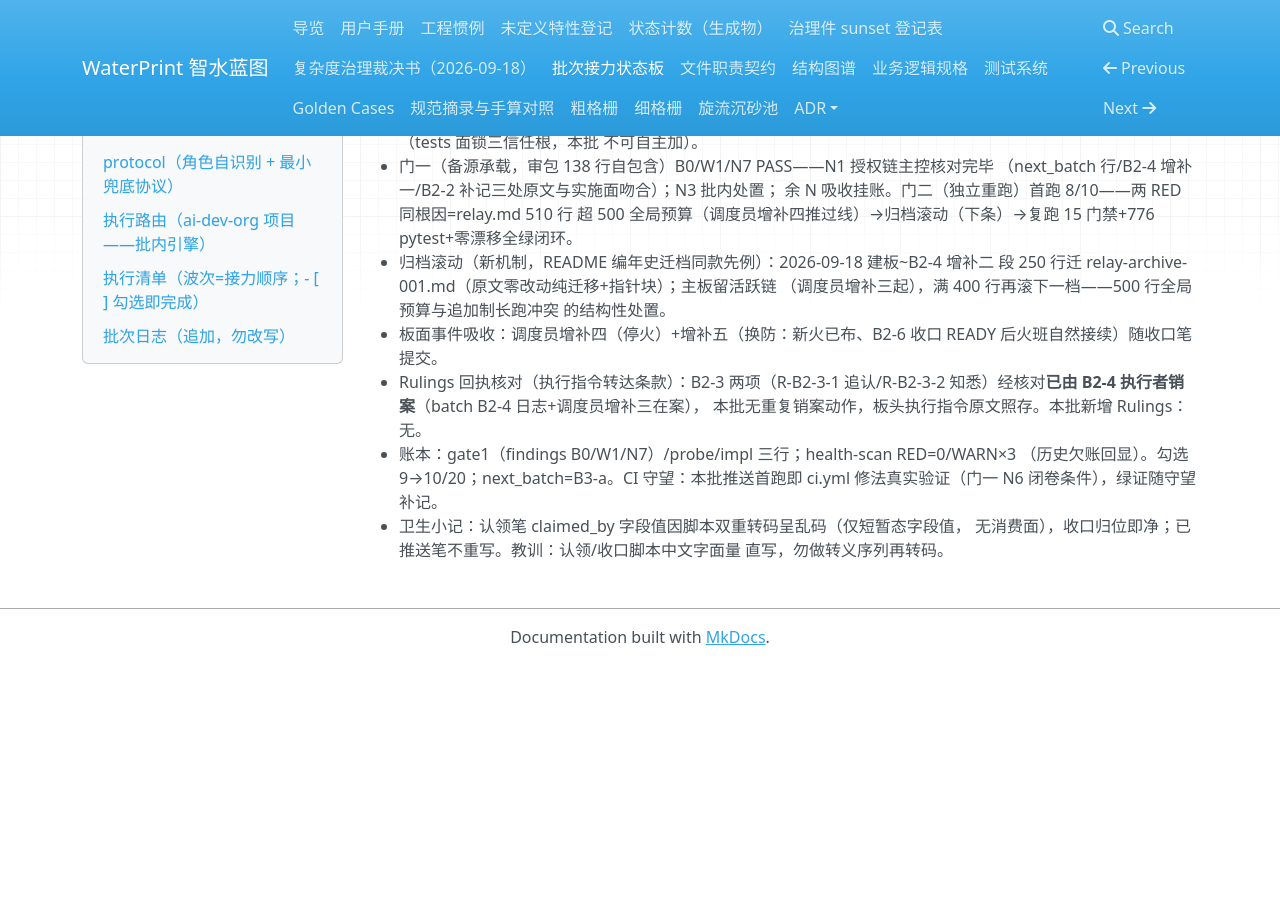
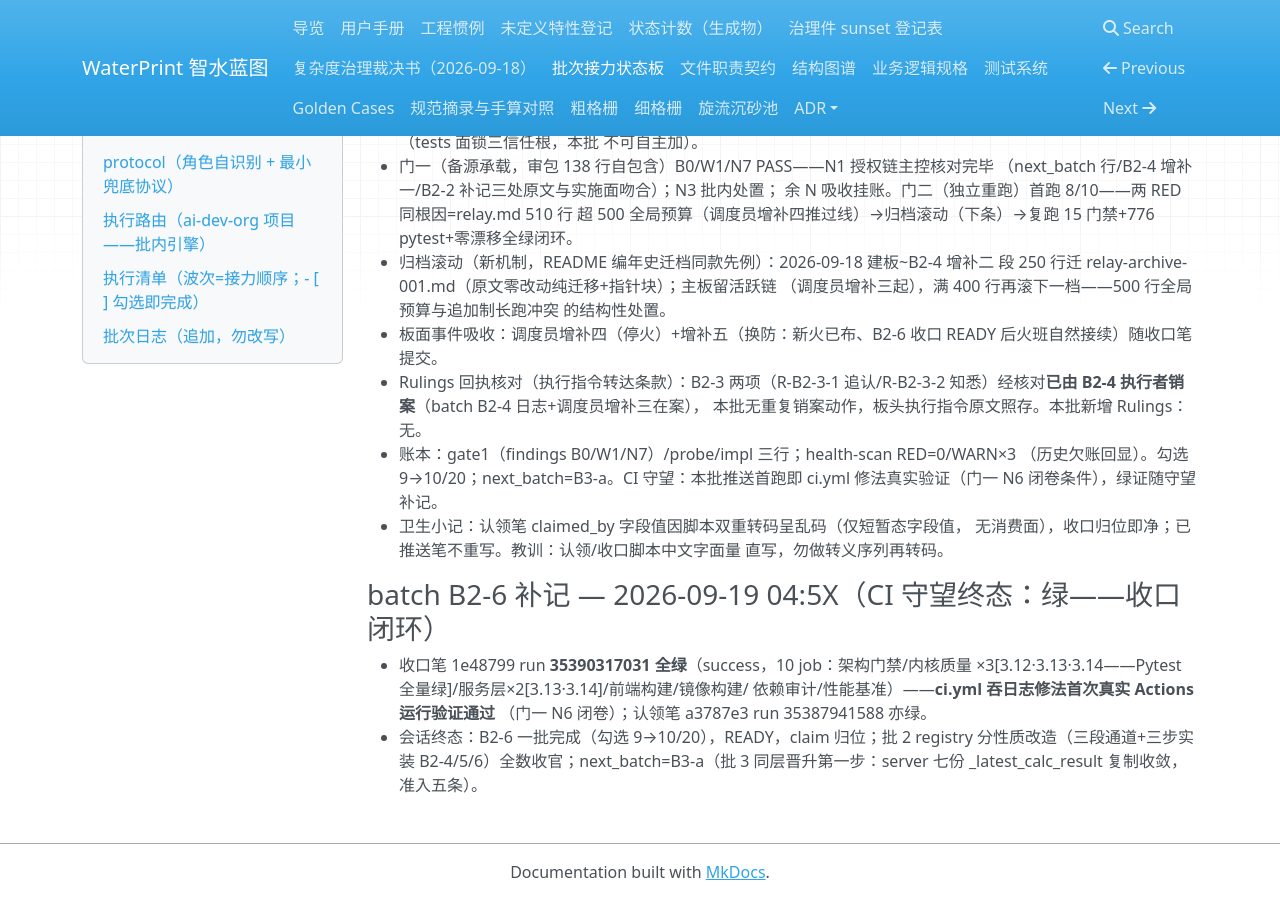
Before and after one commit to yyx20040712/waterprint, an MkDocs documentation site: the page built from docs/handoff/relay.md, in a window 1280 px wide and 900 px high, scrolled down 6418 px. Built offline with MkDocs 1.6.1, drawn with Linux system fonts in a browser that asks for light colours; nearby versions of some CDN libraries; before the commit the page ends 7083 px from its top, so only the background shows below that.

Commit message:
B2-6 补记: CI 守望终态绿——收口笔 1e48799 run 35390317031 全绿（10 job，含内核质量×3 Pytest），ci.yml 吞日志修法首次真实 Actions 运行验证通过（门一 N6 闭卷）；认领笔 a3787e3 run 亦绿。会话终态：B2-6 完成 10/20，READY+claim 归位，批 2 全数收官，next_batch=B3-a。

```diff
--- a/docs/handoff/relay.md
+++ b/docs/handoff/relay.md
@@ -302,3 +302,11 @@
 - 卫生小记：认领笔 claimed_by 字段值因脚本双重转码呈乱码（仅短暂态字段值，
   无消费面），收口归位即净；已推送笔不重写。教训：认领/收口脚本中文字面量
   直写，勿做转义序列再转码。
+### batch B2-6 补记 — 2026-09-19 04:5X（CI 守望终态：绿——收口闭环）
+- 收口笔 1e48799 run **35390317031 全绿**（success，10 job：架构门禁/内核质量
+  ×3[3.12·3.13·3.14——Pytest 全量绿]/服务层×2[3.13·3.14]/前端构建/镜像构建/
+  依赖审计/性能基准）——**ci.yml 吞日志修法首次真实 Actions 运行验证通过**
+  （门一 N6 闭卷）；认领笔 a3787e3 run 35387941588 亦绿。
+- 会话终态：B2-6 一批完成（勾选 9→10/20），READY，claim 归位；批 2 registry
+  分性质改造（三段通道+三步实装 B2-4/5/6）全数收官；next_batch=B3-a（批 3
+  同层晋升第一步：server 七份 _latest_calc_result 复制收敛，准入五条）。
```
